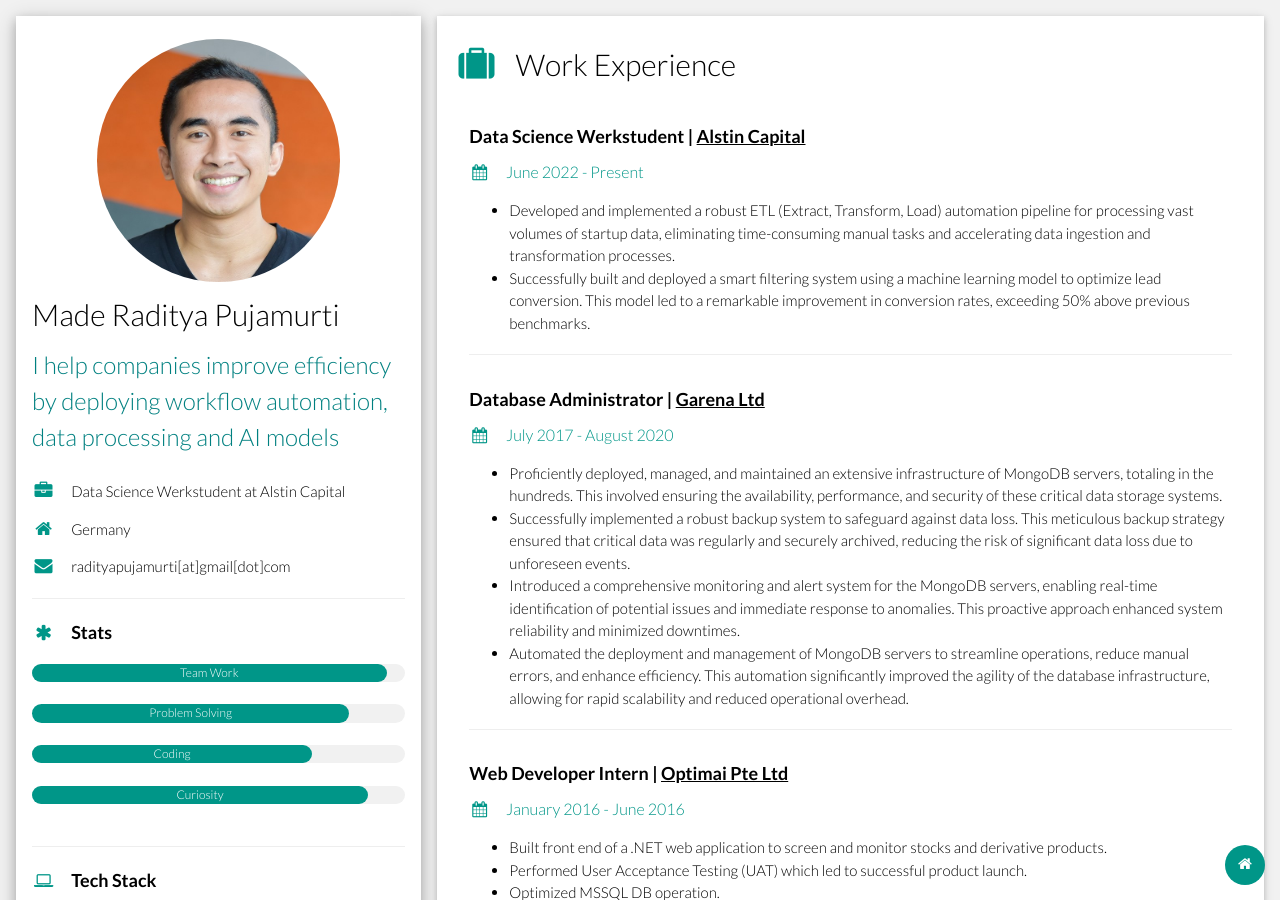
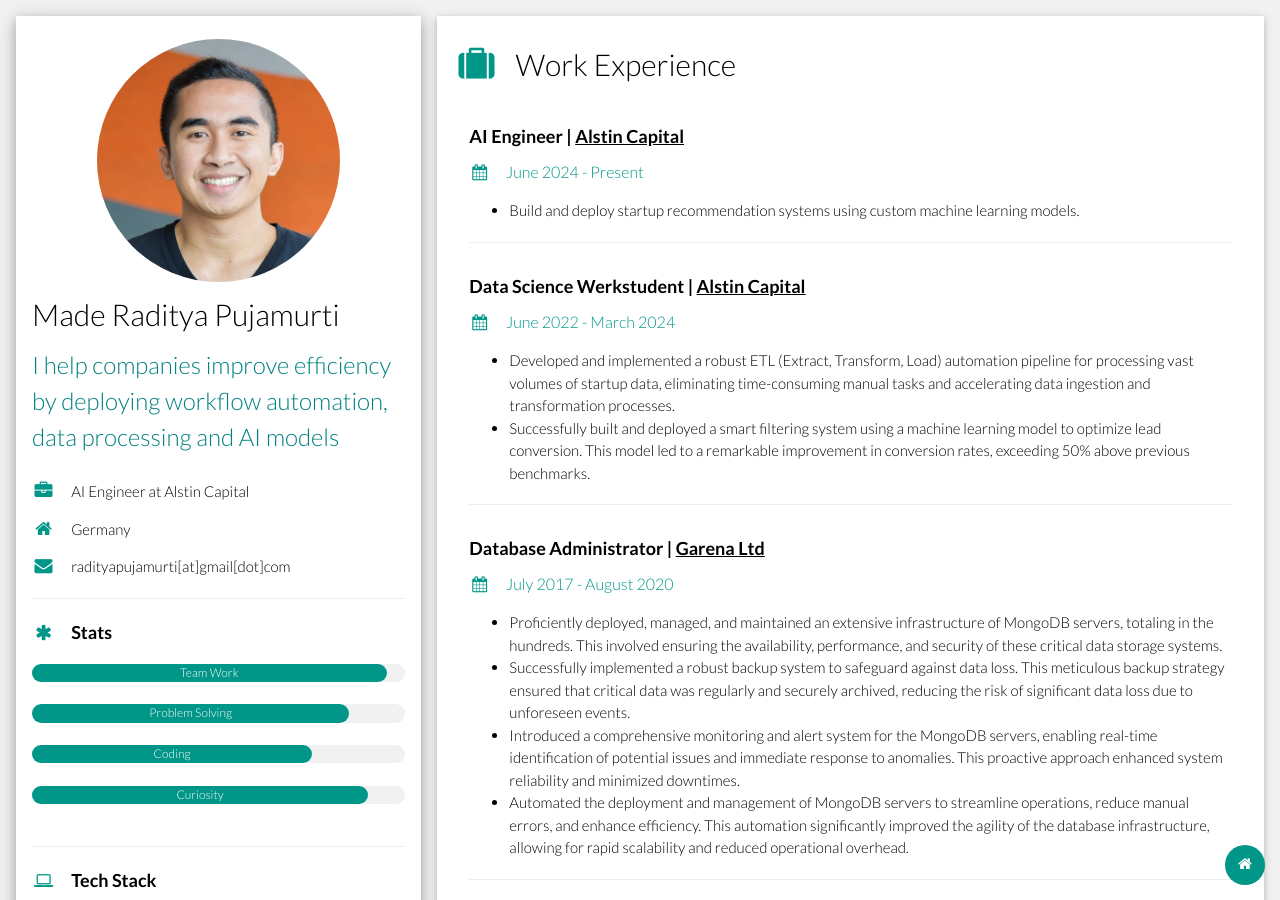
Before and after one commit to radityapujamurti/radityapujamurti.github.io, a Jekyll site: the page resume.html, which Jekyll copies as it is, in a window 1280 px wide and 900 px high. Built offline with Jekyll 4.4.1, drawn with Linux system fonts in a browser that asks for light colours.

Commit message:
updated resume

```diff
--- a/resume.html
+++ b/resume.html
@@ -72,8 +72,7 @@
                     </div>
                     <div class="w3-container">
 
-                        <p><i class="fa fa-briefcase fa-fw w3-margin-right w3-large w3-text-teal"></i>Data Science
-                            Werkstudent at Alstin Capital</p>
+                        <p><i class="fa fa-briefcase fa-fw w3-margin-right w3-large w3-text-teal"></i>AI Engineer at Alstin Capital</p>
                         <p><i class="fa fa-home fa-fw w3-margin-right w3-large w3-text-teal"></i>Germany</p>
                         <p><i
                                 class="fa fa-envelope fa-fw w3-margin-right w3-large w3-text-teal"></i>radityapujamurti[at]gmail[dot]com
@@ -140,10 +139,21 @@
                             class="fa fa-suitcase fa-fw w3-margin-right w3-xxlarge w3-text-teal"></i>Work Experience
                     </h2>
                     <div class="w3-container">
+                        <h5 class=""><b>AI Engineer | <a href="https://www.alstincapital.de/"
+                                    target='_blank'>Alstin Capital
+                                </a> </b></h5>
+                        <h6 class="w3-text-teal"><i class="fa fa-calendar fa-fw w3-margin-right"></i>June 2024 - Present
+                        </h6>
+                        <ul>
+                            <li>Build and deploy startup recommendation systems using custom machine learning models.</li>
+                        </ul>
+                        <hr>
+                    </div>
+                    <div class="w3-container">
                         <h5 class=""><b>Data Science Werkstudent | <a href="https://www.alstincapital.de/"
                                     target='_blank'>Alstin Capital
                                 </a> </b></h5>
-                        <h6 class="w3-text-teal"><i class="fa fa-calendar fa-fw w3-margin-right"></i>June 2022 - Present
+                        <h6 class="w3-text-teal"><i class="fa fa-calendar fa-fw w3-margin-right"></i>June 2022 - March 2024
                         </h6>
                         <ul>
                             <li>Developed and implemented a robust ETL (Extract, Transform, Load) automation pipeline
```
